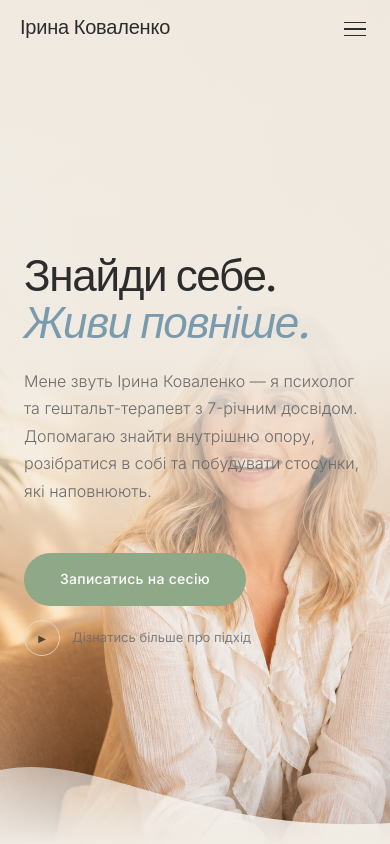
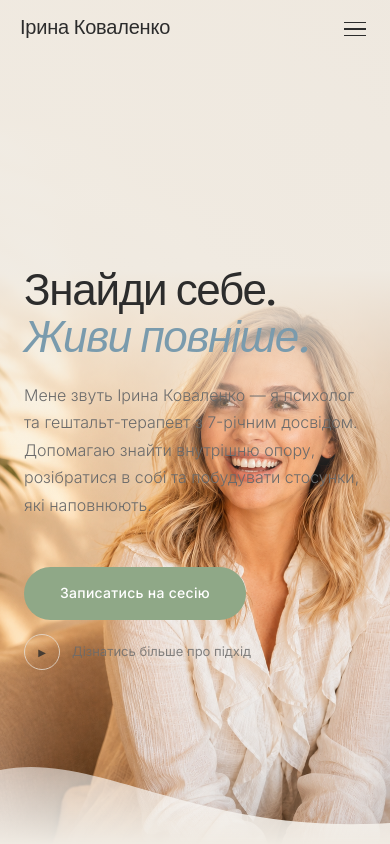
Before and after one commit to danylonahorniuk/psychologist-landing, a Next.js app: page / in a window 390 px wide. Shown: the top 844 px of the page. Built offline with nearby package versions, Linux system fonts and the light colour scheme.

Commit message:
fix: mobile hero - less padding, gradient stops before woman's head

```diff
--- a/app/globals.css
+++ b/app/globals.css
@@ -286,9 +286,10 @@ body {
   .hero-photo-col { display: none; }
   .hero-text-col { padding: 120px 24px 60px !important; }
   .hero-cta-row { flex-direction: column; align-items: flex-start; gap: 14px; }
-  .hero-gradient { background: linear-gradient(to bottom, rgba(240,235,227,0.97) 0%, rgba(240,235,227,0.97) 42%, rgba(240,235,227,0.45) 62%, transparent 76%) !important; }
+  .hero-gradient { background: linear-gradient(to bottom, rgba(240,235,227,0.97) 0%, rgba(240,235,227,0.97) 32%, rgba(240,235,227,0.25) 50%, transparent 60%) !important; }
   .hero-img-mobile { display: block !important; }
   .hero-img-desktop { display: none !important; }
+  .hero-text-col { padding: 100px 24px 12px !important; }
 }
 
 /* Section padding */
```
